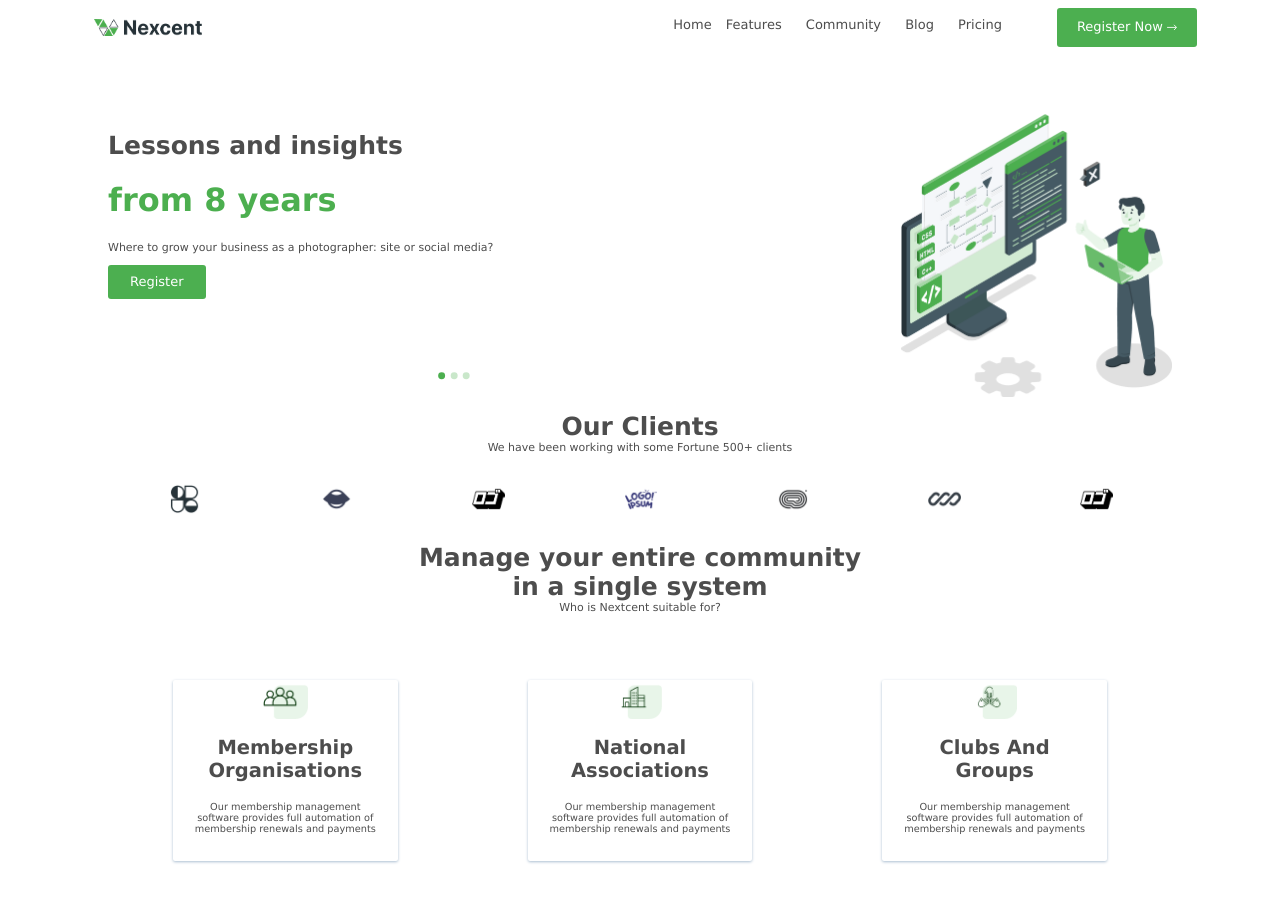
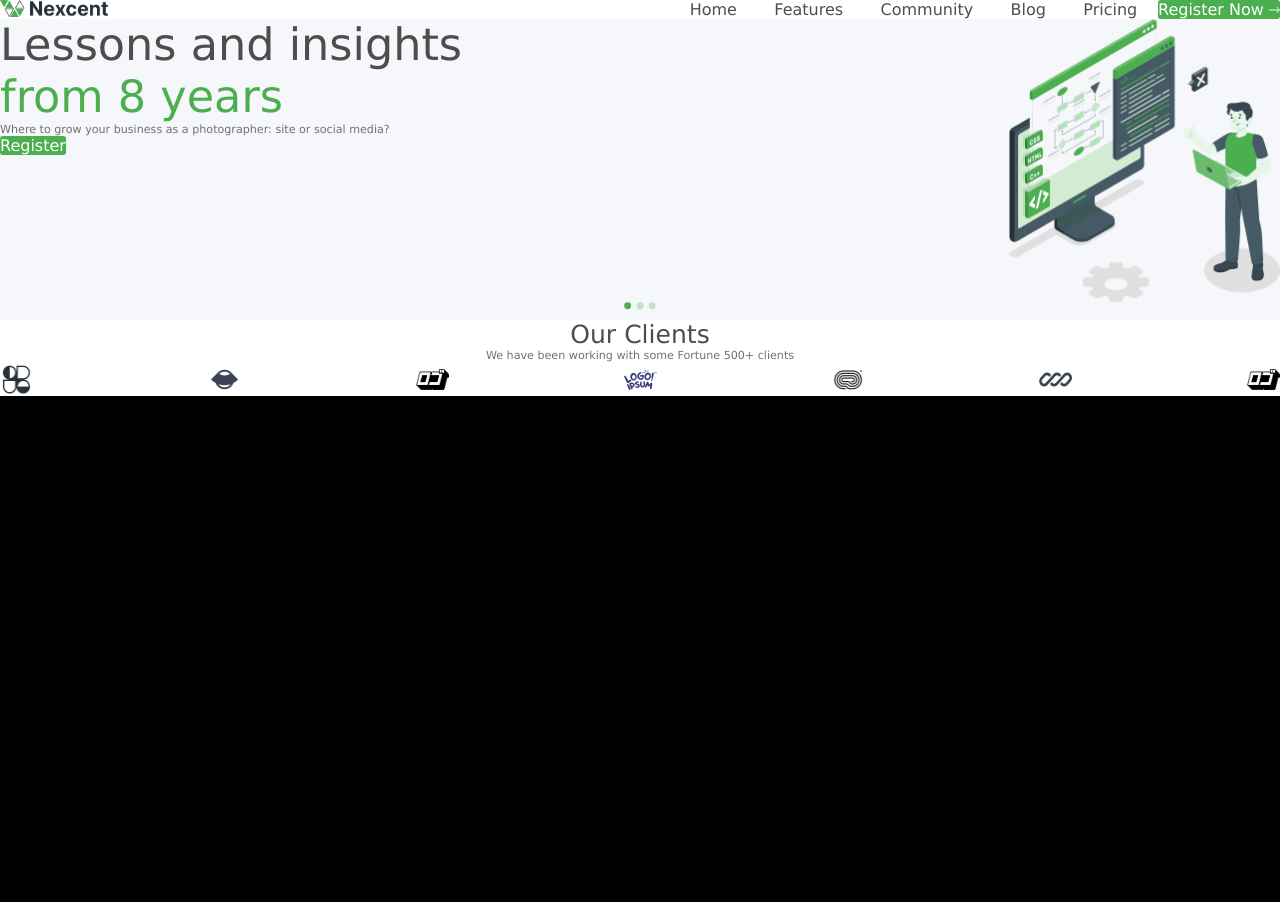
Before and after one commit to Wiseman004/first_project, a plain HTML site: page index.html in a window 1280 px wide. Shown: the top 902 px of the page. After the commit the page ends 800 px from the top, so only its background shows below. Drawn offline with Linux system fonts and the light colour scheme.

Commit message:
navbar-logo-clients

```diff
--- a/index.html
+++ b/index.html
@@ -2,103 +2,59 @@
 <html>
 
 <head>
-    <link rel="stylesheet" href="style.css">
-    <meta charset="UTF-8" />
-
-    <title>title</title>
+    <meta charset='utf-8'>
+    <title>Page Title</title>
+    <meta name='viewport' content='width=device-width, initial-scale=1'>
+    <link rel='stylesheet' type='text/css' media='screen' href='style.css'>
+    <link rel='stylesheet' type='text/css' media='screen' href='reset.css'>
+    <script src='main.js'></script>
 </head>
 
 <body>
-    <header>
-        <img src="./src/logo.png" alt="logo" width="107.54" height="16.71" style="margin: 1%;">
-        <nav id="rightMenu">
-            <ul>
-
-                <li> <a href="#"> Home </a> </li>
-
-                <li> <a href="#"> Features </li> </a>
-
-                <li> <a href="#"> Community </li> </a>
-
-                <li> <a href="#"> Blog </li> </a>
-
-                <li> <a href="#"> Pricing </li></a>
-
-
-            </ul>
-            <a href="#" class="buttom"> Register Now <img src="./src/right.svg" alt="RightArrow"
-                    style="vertical-align:middle;" width="10" height="12"></a>
-        </nav>
-    </header>
-    <main>
-        <div id="allBlock">
-            <div id="allBlock1">
-                <div id="block1">
-                    <h1 class="les">Lessons and insights</h1>
-                    <h1 id="from">from 8 years</h1>
-                    <p class="greytext">Where to grow your business as a photographer: site or social media?</p>
-                    <a href="#" id="reg"> Register</a>
-                </div>
-                <img src="./src/image.png" alt="man" id="man">
-            </div>
-        </div>
-        <div id="dot">
-            <img src="./src/dot1.svg" alt="dot">
-            <img src="./src/dot2.svg" alt="dot">
-            <img src="./src/dot2.svg" alt="dot">
+    <div class="header">
+        <div class="logo">
+            <img src="./src/logo.png">
         </div>
         <div>
-            <div class="OurClients">
-                <h1 class="les" style="margin-bottom: 0%;"> Our Clients </h1>
-                <p class="greytext" style="margin-top: 0%;"> We have been working with some Fortune 500+ clients </p>
-            </div>
-            <div id="logos">
-                <img src="./src/logos clients/image.png" alt="logos" class="logos">
-                <img src="./src/logos clients/image copy.png" alt="logos" class="logos">
-                <img src="./src/logos clients/image copy 2.png" alt="logos" class="logos">
-                <img src="./src/logos clients/image copy 3.png" alt="logos" class="logos">
-                <img src="./src/logos clients/image copy 4.png" alt="logos" class="logos">
-                <img src="./src/logos clients/image copy 5.png" alt="logos" class="logos">
-                <img src="./src/logos clients/image copy 2.png" alt="logos" class="logos">
-            </div>
-            <div class="OurClients">
-                <h1 class="les" style="margin-bottom: 0%;"> Manage your entire community<br> in a single system</h1>
-                <p class="greytext" style="margin-top: 0%;"> Who is Nextcent suitable for?</p>
-            </div>
+            <ul>
+                <li><a href="#">Home </a></li>
+                <li><a href="#">Features</a></li>
+                <li><a href="#">Community</a></li>
+                <li><a href="#">Blog</a></li>
+                <li><a href="#">Pricing</a></li>
+            </ul>
+            <a href="#" class="button">Register Now <img src="./src/rightArrow.svg" alt="RightArrow"
+                    class="RightArrow"></a>
+
         </div>
-        <div id="allBlock2">
-            <div>
-                <img src="./src/logos clients/com/image.png" alt="logos" class="member">
-                <h1 class="texth1">Membership <br>Organisations</h1>
-                <p class="textp">Our membership management<br> software provides full automation of <br>membership
-                    renewals and payments</p>
-            </div>
-            <div>
-                <img src="./src/logos clients/com/image copy.png" alt="logos" class="member">
-                <h1 class="texth1">National<br> Associations</h1>
-                <p class="textp">Our membership management<br> software provides full automation of<br> membership
-                    renewals and payments</p>
-            </div>
-            <div>
-                <img src="./src/logos clients/com/image copy 2.png" alt="logos" class="member">
-                <h1 class="texth1">Clubs And <br>Groups</h1>
-                <p class="textp">Our membership management<br> software provides full automation of <br>membership
-                    renewals and payments</p>
-            </div>
+    </div>
+    <div class="block1">
+        <div>
+            <h2> Lessons and insights <br> <span> from 8 years </span> </h2>
+            <p class="Subtext">Where to grow your business as a photographer: site or social media?</p>
+            <a href="#" class="button">Register</a>
         </div>
-        <div id="Unlockblock">
-            <img src="./src/unlock.png" alt="Unlock" id="Unlock">
-            <div>
-                <h1 class="les">The unseen of spending three years at Pixelgrade</h1>
-                <p class="textp">Lorem ipsum dolor sit amet, consectetur adipiscing elit. Sed sit amet justo ipsum. Sed
-                    accumsan quam vitae est varius fringilla. Pellentesque placerat vestibulum lorem sed porta. Nullam
-                    mattis tristique iaculis. Nullam pulvinar sit amet risus pretium auctor. Etiam quis massa pulvinar,
-                    aliquam quam vitae, tempus sem. Donec elementum pulvinar odio.</p>
-            </div>
-        </div>
-    </main>
+        <img src="/src/imgBlock1.png" alt="imgBlock1" class="imgBlock1">
+    </div>
+    <div class="dots">
+        <img src="./src/dot1.svg" alt="dot1">
+        <img src="./src/dot2.svg" alt="dot2">
+        <img src="./src/dot2.svg" alt="dot2">
+    </div>
+    <div class="clients">
+        <h2 class="Titletext"> Our Clients </h2>
+        <p class="Subtext">We have been working with some Fortune 500+ clients</p>
+    </div>
+    <div class="logoClients">
+        <img src="./src/logos clients/client1.png" alt="Client">
+        <img src="./src/logos clients/client2.png" alt="Client">
+        <img src="./src/logos clients/client3.png" alt="Client">
+        <img src="./src/logos clients/client4.png" alt="Client">
+        <img src="./src/logos clients/client5.png" alt="Client">
+        <img src="./src/logos clients/client6.png" alt="Client">
+        <img src="./src/logos clients/client3.png" alt="Client">
+    </div>
 
-    <footer></footer>
 </body>
 
 </html>
--- /dev/null
+++ b/reset.css
@@ -0,0 +1,89 @@
+/* Reset and base styles  */
+* {
+	padding: 0px;
+	margin: 0px;
+	border: none;
+}
+
+*,
+*::before,
+*::after {
+	box-sizing: border-box;
+}
+
+/* Links */
+
+a, a:link, a:visited  {
+    text-decoration: none;
+}
+
+a:hover  {
+    text-decoration: none;
+}
+
+/* Common */
+
+aside, nav, footer, header, section, main {
+	display: block;
+}
+
+h1, h2, h3, h4, h5, h6, p {
+    font-size: inherit;
+	font-weight: inherit;
+}
+
+ul, ul li {
+	list-style: none;
+}
+
+img {
+	vertical-align: top;
+}
+
+img, svg {
+	max-width: 100%;
+	height: auto;
+}
+
+address {
+  font-style: normal;
+}
+
+/* Form */
+
+input, textarea, button, select {
+	font-family: inherit;
+    font-size: inherit;
+    color: inherit;
+    background-color: transparent;
+}
+
+input::-ms-clear {
+	display: none;
+}
+
+button, input[type="submit"] {
+    display: inline-block;
+    box-shadow: none;
+    background-color: transparent;
+    background: none;
+    cursor: pointer;
+}
+
+input:focus, input:active,
+button:focus, button:active {
+    outline: none;
+}
+
+button::-moz-focus-inner {
+	padding: 0;
+	border: 0;
+}
+
+label {
+	cursor: pointer;
+}
+
+legend {
+	display: block;
+}
--- a/style.css
+++ b/style.css
@@ -1,197 +1,94 @@
-ul {
-    list-style: none;
-    margin: 0;
-    padding-left: 0;
-    justify-content: right;
-    padding-right: 8px;
-    padding-right: 50px;
-
+.logo img {
+    width: 107.54px;
+    height: 16.71px;
 }
 
-a {
+.header {
+    background-color: white;
+    justify-content: space-between;
+    display: flex;
+}
+
+body {
+    background-color: black;
+}
+
+ul li {
+    display: inline-block;
+}
+
+ul {
+    display: inline-block;
+}
+
+li a {
     text-decoration: none;
     color: #4D4D4D;
-    font-family: 'Lucida Sans', 'Lucida Sans Regular', 'Lucida Grande', 'Lucida Sans Unicode', Geneva, Verdana, sans-serif;
-    vertical-align: middle;
-    font-size: small;
-    line-height: 1%;
-
-
+    padding: 16.71px;
 }
 
-li {
-    display: inline;
-    padding-bottom: 200px;
-
+.button {
+    background-color: #4CAF4F;
+    color: white;
+    border-radius: 2.78px;
 }
 
-
-
-header {
-    display: flex;
-    width: 1002.34;
-    height: 100%;
-    padding-left: 75px;
-    padding-right: 75px;
-    justify-content: space-between;
-
-
-
-
+.RightArrow {
+    vertical-align: baseline;
+    height: 11.14px;
+    width: 11.14px;
 }
 
-nav {
-    text-decoration: none;
-    list-style: none;
-    display: flex;
-    justify-content: space-between;
-    line-height: 30px;
-
-
-
-
-
+a,
+h1,
+h2,
+p {
+    font-family: 'Lucida Sans Unicode', Geneva, Verdana, sans-serif;
+    color: #4D4D4D;
 }
 
-.buttom {
-    background-color: #4CAF50;
-    border-radius: 3px;
-    color: white;
-    padding: 12px 20px;
-    text-align: center;
-    text-decoration: none;
-    display: inline-block;
-    font-size: 11.14;
-    font-family: 'Lucida Sans', 'Lucida Sans Regular', 'Lucida Grande', 'Lucida Sans Unicode', Geneva, Verdana, sans-serif;
+h2 span {
+    color: #4CAF4F;
+    font-size: 44.55px;
 }
 
-nav a {
-    padding: 5px;
-    line-height: 13px;
-
-
-
+.block1 h2 {
+    font-size: 44.55px;
 }
 
-.buttom a {
-    vertical-align: 20px;
+.Subtext {
+    color: #717171;
+    font-size: 11.14px;
 }
 
-.les {
-    color: #4D4D4D;
-    font-family: 'Lucida Sans', 'Lucida Sans Regular', 'Lucida Grande', 'Lucida Sans Unicode', Geneva, Verdana, sans-serif;
-    font-size: 25px;
+.block1 {
+    background-color: #F5F7FA;
+    justify-content: space-between;
+    display: flex;
 }
 
-#from {
-    font-family: 'Lucida Sans', 'Lucida Sans Regular', 'Lucida Grande', 'Lucida Sans Unicode', Geneva, Verdana, sans-serif;
-    color: #4CAF4F;
+.imgBlock1 {
+    width: 272.16px;
+    height: 283.3px;
 }
-
-.greytext {
-    color: #4D4D4D;
-    font-family: 'Lucida Sans', 'Lucida Sans Regular', 'Lucida Grande', 'Lucida Sans Unicode', Geneva, Verdana, sans-serif;
-    font-size: 11px;
+.dots{
+    background-color: #F5F7FA;
+    text-align: center;
 }
-
-#reg {
-    background-color: #4CAF50;
-    border-radius: 3px;
-    color: white;
-    padding: 17px 22px;
+.clients {
+    background-color: white;
+    display: block;
     text-align: center;
-    text-decoration: none;
-    display: inline-block;
-    font-size: 11.14;
-    font-family: 'Lucida Sans', 'Lucida Sans Regular', 'Lucida Grande', 'Lucida Sans Unicode', Geneva, Verdana, sans-serif;
 }
-
-#block1 {
-    display: inline-block;
-
-
+.Titletext{
+    font-size: 25.06px;
 }
-
-#man {
-    width: 272px;
-    height: 283px;
-    float: right;
+.logoClients{
+    background-color: white;
+    display: flex;
+    justify-content:space-between;
 }
-
-#allBlock1 {
-    margin: 67px 100px 67px 100px;
-
-
+.logoClients img{
+    width: 33.41px;
+    height: 33.41px;
 }
-
-#dot {
-    text-align: center;
-    margin-bottom: 28px;
-
-}
-
-.OurClients {
-    text-align: center;
-    padding: 0%;
-    margin-bottom: 28px;
-    margin: 11px 100px 0px 100px;
-}
-
-#logos {
-    justify-content: space-around;
-    display: flex;
-    margin: 28px 100px 28px 100px;
-}
-
-.logos {
-    width: 33px;
-    height: 33px;
-}
-
-#allBlock {
-    width: 100%;
-}
-
-#allBlock2 {
-    justify-content: space-around;
-    display: flex;
-    text-align: center;
-    margin: 28px 100px 28px 100px;
-}
-
-.texth1 {
-    color: #4D4D4D;
-    font-family: 'Lucida Sans', 'Lucida Sans Regular', 'Lucida Grande', 'Lucida Sans Unicode', Geneva, Verdana, sans-serif;
-    font-size: 19.5px;
-
-}
-
-.textp {
-    color: #4D4D4D;
-    font-family: 'Lucida Sans', 'Lucida Sans Regular', 'Lucida Grande', 'Lucida Sans Unicode', Geneva, Verdana, sans-serif;
-    font-size: 9.74px;
-    padding: 6px 22px 17px 22px;
-}
-
-#allBlock2 img {
-    width: 45px;
-    height: 39px;
-}
-
-#allBlock2 div {
-    box-shadow: 0px 1px 3px 0px #ABBED1;
-    border-radius: 2px;
-    margin: 38px;
-}
-
-#Unlock {
-    width: 307px;
-    height: 301px;
-}
-
-#Unlockblock {
-    justify-content: space-around;
-    display: flex;
-    text-align: left;
-    margin: 11px 100px 0px 100px;
-}
```
Also changed, not shown: src/imgBlock1.png (renamed from src/image.png), src/logos clients/client1.png (renamed from src/logos clients/image.png), src/logos clients/client2.png (renamed from src/logos clients/image copy.png), src/logos clients/client3.png (renamed from src/logos clients/image copy 2.png), src/logos clients/client4.png (renamed from src/logos clients/image copy 3.png), src/logos clients/client5.png (renamed from src/logos clients/image copy 4.png), src/logos clients/client6.png (renamed from src/logos clients/image copy 5.png), src/right.svg (deleted), src/rightArrow.svg (added).
